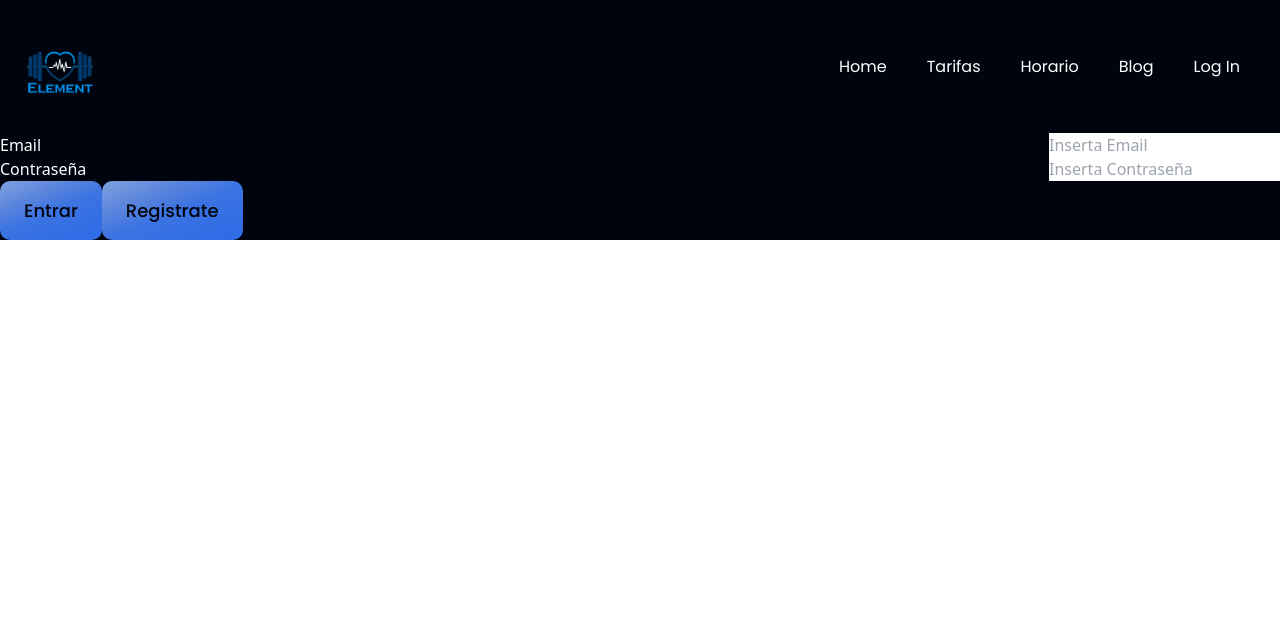
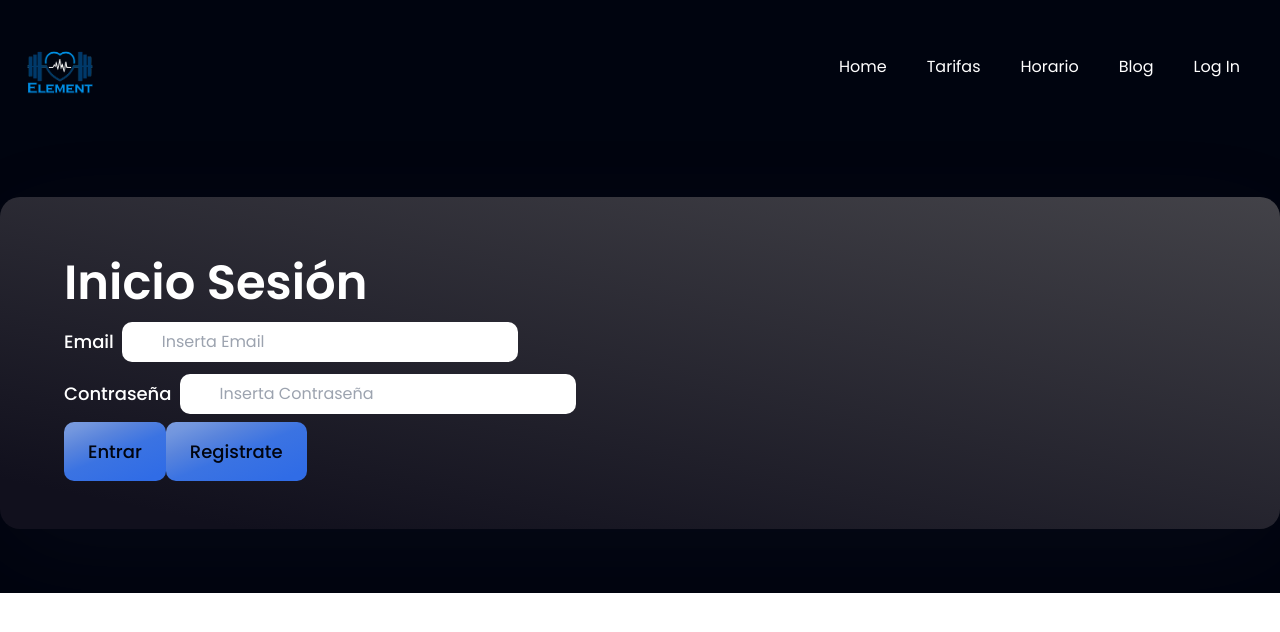
Before and after one commit to lac56-alu/TFG-Frontend, a React (Vite) app: page /login in a window 1280 px wide. Shown: the top 632 px of the page. Built offline with nearby package versions, Linux system fonts and the light colour scheme.

Commit message:
Initialized login form

```diff
--- a/src/components/Login.jsx
+++ b/src/components/Login.jsx
@@ -10,23 +10,32 @@ function Login() {
           <Navbar />
         </div>
       </div>
-      <div>
+
+      <div className={`${styles.marginY} ${styles.padding} bg-black-gradient-2 rounded-[20px] box-shadow`} >
+        <h2 className={styles.heading2}>
+          Inicio Sesión
+        </h2>
+
         <form>
-            <div className='flex flex-row justify-between items-center w-full'>
-                <label htmlFor='email' className='text-white'>Email</label>
-                <input type='email' placeholder='Inserta Email'></input>
+          <div className='flex flex-row items-center'>
+            <label className="font-medium text-[18px] font-poppins text-white">
+              Email
+            </label>
+            <input type='email' className='py-2 px-10 font-poppins rounded-[10px] ml-2' placeholder='Inserta Email'></input>
           </div>
-            <div className='flex flex-row justify-between items-center w-full'>
-                <label htmlFor='password' className='text-white'>Contraseña</label>
-                <input type='password' placeholder='Inserta Contraseña'></input>
+
+          <div className='flex flex-row items-center mt-3'>
+            <label className="font-medium text-[18px] font-poppins text-white">
+              Contraseña
+            </label>
+            <input type='password' className='py-2 px-10 font-poppins rounded-[10px] ml-2' placeholder='Inserta Contraseña'></input>
           </div>
-            <button type='button' className={`py-4 px-6 bg-blue-gradient font-poppins font-medium text-[18px]
-                                      text-primary outline-none ${styles} rounded-[10px]`}>
+
+          <button type='button' className={`py-4 px-6 bg-blue-gradient font-poppins font-medium text-[18px] text-primary outline-none ${styles} rounded-[10px] mt-2`}>
             Entrar
           </button>
 
-            <button type='button' className={`py-4 px-6 bg-blue-gradient font-poppins font-medium text-[18px]
-                                      text-primary outline-none ${styles} rounded-[10px]`}>
+          <button type='button' className={`py-4 px-6 bg-blue-gradient font-poppins font-medium text-[18px] text-primary outline-none ${styles} rounded-[10px]`}>
             Registrate
           </button>
         </form>
```
Lines whose indentation alone changed are shown as unchanged.
